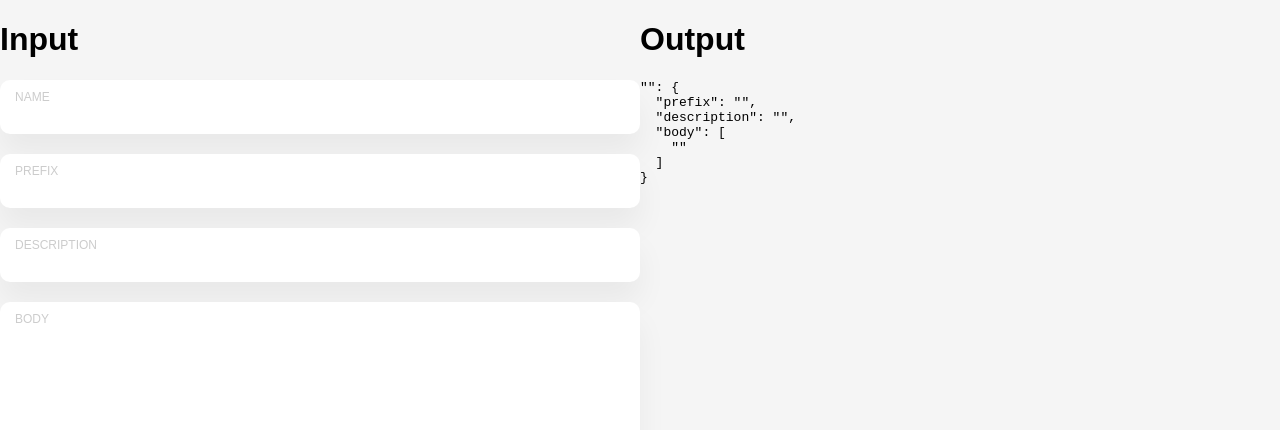
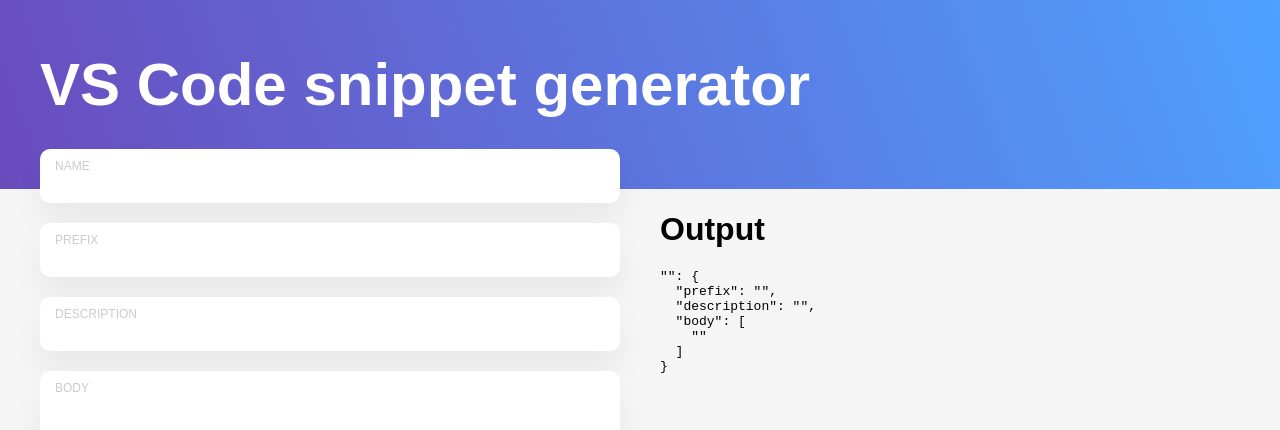
Before and after one commit to willwull/vscode-snippet-generator, a React (Create React App) app: page / in a window 1280 px wide. Shown: the top 430 px of the page. Built offline with nearby package versions, Linux system fonts and the light colour scheme.

Commit message:
🚧 Add header

```diff
--- a/src/components/App.js
+++ b/src/components/App.js
@@ -5,9 +5,12 @@
 
 function App() {
   return (
+    <div>
+      <header id="header">
+        <h1>VS Code snippet generator</h1>
+      </header>
       <div id="main-container">
-      <div className="input">
-        <h1>Input</h1>
+        <div id="input-container">
           <SnippetFormContainer />
         </div>
         <div className="output">
@@ -15,6 +18,7 @@
           <ResultContainer />
         </div>
       </div>
+    </div>
   );
 }
 
--- a/src/styles/App.css
+++ b/src/styles/App.css
@@ -1,4 +1,17 @@
 #main-container {
   display: grid;
   grid-template-columns: 1fr 1fr;
+  grid-gap: 40px;
+  padding: 0 40px;
 }
+
+#header {
+  background: linear-gradient(70deg, rgb(106, 75, 190), rgb(78, 161, 255));
+  color: white;
+  padding: 10px 40px 30px 40px;
+  font-size: 30px;
+}
+
+#input-container {
+  margin-top: -40px;
+}
```
Lines whose indentation alone changed are shown as unchanged.
